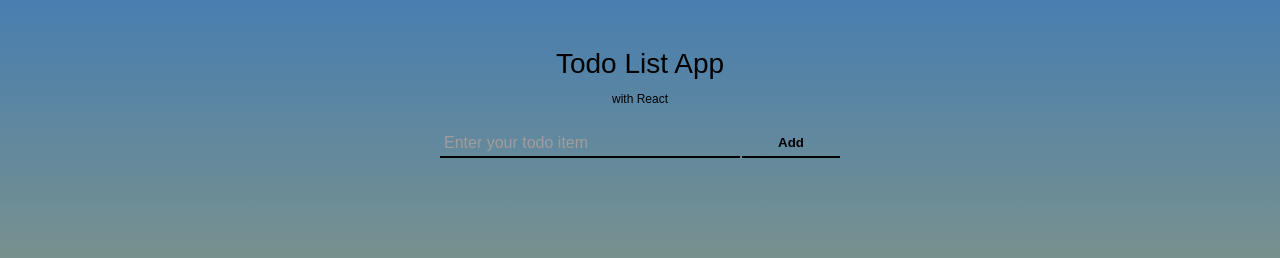
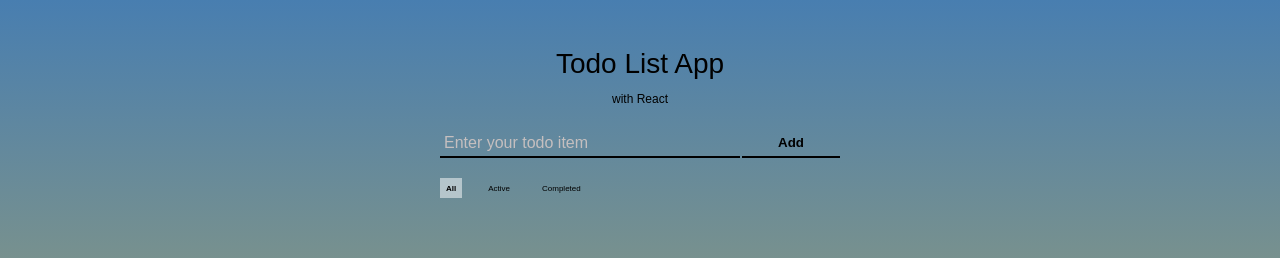
Before and after one commit to hnhon/todolistdemo, a React (Create React App) app: page / in a window 1280 px wide. Shown: the top 258 px of the page. Built offline with nearby package versions, Linux system fonts and the light colour scheme.

Commit message:
add changeview feature

```diff
--- a/public/index.html
+++ b/public/index.html
@@ -8,7 +8,7 @@
     <meta name="theme-color" content="#000000" />
     <meta
       name="description"
-      content="Web site created using create-react-app"
+      content="Todo List using React"
     />
     <link rel="apple-touch-icon" href="%PUBLIC_URL%/apple-touch-icon.png" />
     <!--
@@ -28,7 +28,6 @@
     <title>HH-TodoApp</title>
   </head>
   <body>
-    <noscript>You need to enable JavaScript to run this app.</noscript>
     <div id="root"></div>
     <!--
       This HTML file is a template.
--- a/src/AddTodo.css
+++ b/src/AddTodo.css
@@ -14,7 +14,7 @@
 }
 
 .form input::placeholder {
-    color: rgb(161, 157, 157);
+    color: rgb(197, 191, 191);
     font-size: 1rem;
 }
 
--- a/src/App.js
+++ b/src/App.js
@@ -1,7 +1,8 @@
 import React, {Component} from 'react';
-import Title from './title';
-import AddTodo from './addTodo';
+import Title from './Title';
+import AddTodo from './AddTodo';
 import List from './List';
+import Filter from './Filter';
 import './App.css'
 
 class App extends Component {
@@ -13,7 +14,8 @@
         id: Date.now(),
         done: false
       },
-      items: []
+      items: [],
+      filter: 'All'
     };
   }
 
@@ -66,12 +68,19 @@
     })
   }
 
+  changeView = (newFilter) => {
+    this.setState ({
+      filter: newFilter
+    });
+  }
+
   render () {
     return (
       <div className='App'>
         <Title />
         <AddTodo onChange={this.handleChange} onSubmit={this.handleSubmit} item={this.state.item} />
-        <List items={this.state.items} onClick={this.handleClick} onDelete={this.handleDelete} />
+        <List items={this.state.items} onClick={this.handleClick} onDelete={this.handleDelete} filter={this.state.filter} />
+        <Filter changeView={this.changeView} filter={this.state.filter} />
       </div>
     );
   }
--- /dev/null
+++ b/src/Filter.css
@@ -0,0 +1,26 @@
+.viewButton {
+    margin-top: 10px;
+}
+
+
+.viewButton button {
+    height: 20px;
+    outline: none;
+    margin: 10px;
+    border: none;
+    font-size: 8px;
+    cursor: pointer;
+}
+
+.active{
+    background: rgba(255, 255, 255, 0.5);
+    font-weight: bold;
+  }
+
+.inactive{
+    background: none;
+  }
+
+  .viewButton :first-child {
+      margin-left: 0;
+  }
--- /dev/null
+++ b/src/Filter.js
@@ -0,0 +1,14 @@
+import React from 'react';
+import './Filter.css';
+
+function Filter (props) {
+    return (
+        <div className='viewButton '>
+            <button className={(props.filter==='All')? 'active': 'inactive' } onClick={()=>{props.changeView('All')}}>All</button>
+            <button className={(props.filter==='Active')? 'active': 'inactive' } onClick={()=>{props.changeView('Active')}}>Active</button>
+            <button className={(props.filter==='Completed')? 'active': 'inactive' } onClick={()=>{props.changeView('Completed')}}>Completed</button>
+        </div>
+    )
+};
+
+export default Filter;
--- a/src/List.js
+++ b/src/List.js
@@ -2,6 +2,8 @@
 import './List.css';
 
 function List (props) {
+
+    if (props.filter==='All') {
         return (
             <div>
                 {
@@ -23,6 +25,61 @@
                 }
             </div>
         );
+    } else if (props.filter==='Active') {
+        let newList = props.items.filter(
+            (item)=>{
+                return item.done === false;
+            }
+        );
+        return (
+            <div>
+                {
+                    newList.map(
+                        (i) => {
+                            return (
+                                    <ul className='list' key={i.id}>
+                                        <p style={{
+                                        textDecoration: i.done
+                                          ? "line-through"
+                                          : ""
+                                        }}>{i.text}</p>
+                                        <input type='checkbox' onClick={() => props.onClick(i.id)}></input>
+                                        <i onClick={() => props.onDelete(i.id)}>Delete</i>
+                                    </ul>
+                            )
+                        }
+                    )
+                }
+            </div>
+        );
+    } else {
+        let newList = props.items.filter(
+            (item)=>{
+                return item.done === true;
+            }
+        );
+        return (
+            <div>
+                {
+                    newList.map(
+                        (i) => {
+                            return (
+                                    <ul className='list' key={i.id}>
+                                        <p style={{
+                                        textDecoration: i.done
+                                          ? "line-through"
+                                          : ""
+                                        }}>{i.text}</p>
+                                        <input type='checkbox' onClick={() => props.onClick(i.id)}></input>
+                                        <i onClick={() => props.onDelete(i.id)}>Delete</i>
+                                    </ul>
+                            )
+                        }
+                    )
+                }
+            </div>
+        );
+    }
 };
 
 export default List;
```
Also changed, not shown: src/index.css (deleted, +0 -13 lines). Lines whose indentation alone changed are shown as unchanged.
